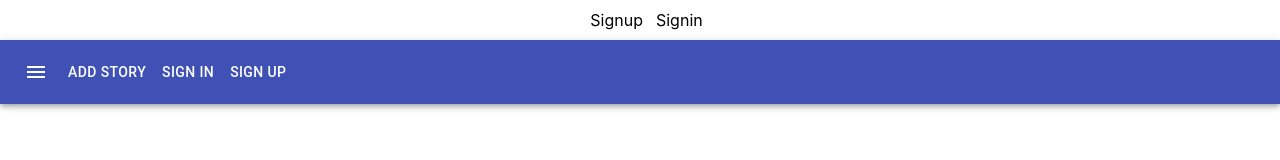
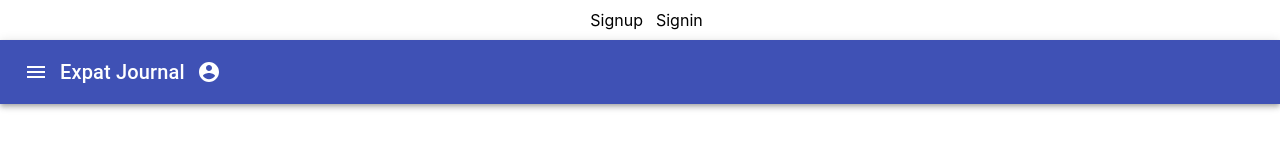
Before and after one commit to Expat-Journal-BW/front-end, a React (Create React App) app in the folder expat-journal/: page / in a window 1280 px wide. Shown: the top 160 px of the page. Built offline with nearby package versions, Linux system fonts and the light colour scheme.

Commit message:
update nav bar

```diff
--- a/expat-journal/src/components/navbar.js
+++ b/expat-journal/src/components/navbar.js
@@ -1,20 +1,52 @@
 import React from "react";
 import AppBar from "@material-ui/core/AppBar";
 import Toolbar from "@material-ui/core/Toolbar";
-import Button from "@material-ui/core/Button";
+import Typography from "@material-ui/core/Typography";
 import IconButton from "@material-ui/core/IconButton";
 import MenuIcon from "@material-ui/icons/Menu";
+import AccountCircle from "@material-ui/icons/AccountCircle";
+import MenuItem from "@material-ui/core/MenuItem";
+import Menu from "@material-ui/core/Menu";
 export default function App() {
+  const [anchorEl, setAnchorEl] = React.useState(null);
+  const open = Boolean(anchorEl);
+  const handleMenu = event => {
+    setAnchorEl(event.currentTarget);
+  };
+  const handleClose = () => {
+    setAnchorEl(null);
+  };
   return (
     <div>
       <AppBar position="static">
         <Toolbar>
-          <IconButton edge="start" color="inherit">
+          <IconButton edge="start" color="inherit" aria-label="menu">
             <MenuIcon />
           </IconButton>
-          <Button color="inherit">Add Story </Button>
-          <Button color="inherit">Sign in </Button>
-          <Button color="inherit">Sign Up</Button>
+          <Typography variant="h6">Expat Journal</Typography>
+          <div>
+            <IconButton onClick={handleMenu} color="inherit">
+              <AccountCircle />
+            </IconButton>
+            <Menu
+              anchorEl={anchorEl}
+              anchorOrigin={{
+                vertical: "top",
+                horizontal: "right"
+              }}
+              keepMounted
+              transformOrigin={{
+                vertical: "top",
+                horizontal: "right"
+              }}
+              open={open}
+              onClose={handleClose}
+            >
+               <MenuItem onClick={handleClose}>Add story</MenuItem>
+              <MenuItem onClick={handleClose}>Sign in </MenuItem>
+              <MenuItem onClick={handleClose}>Sign up</MenuItem>
+            </Menu>
+          </div>
         </Toolbar>
       </AppBar>
     </div>
```
